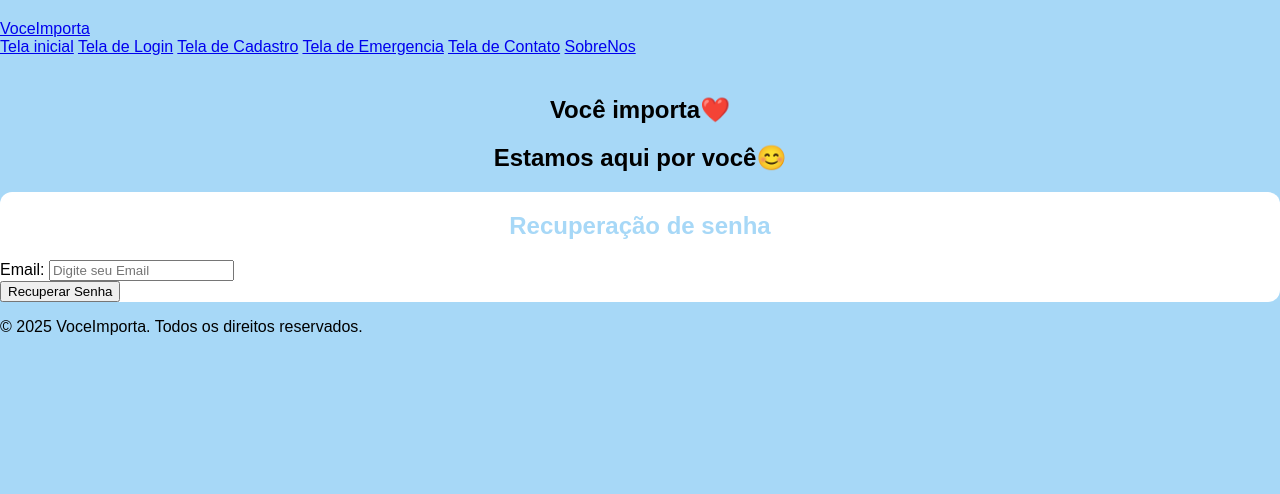
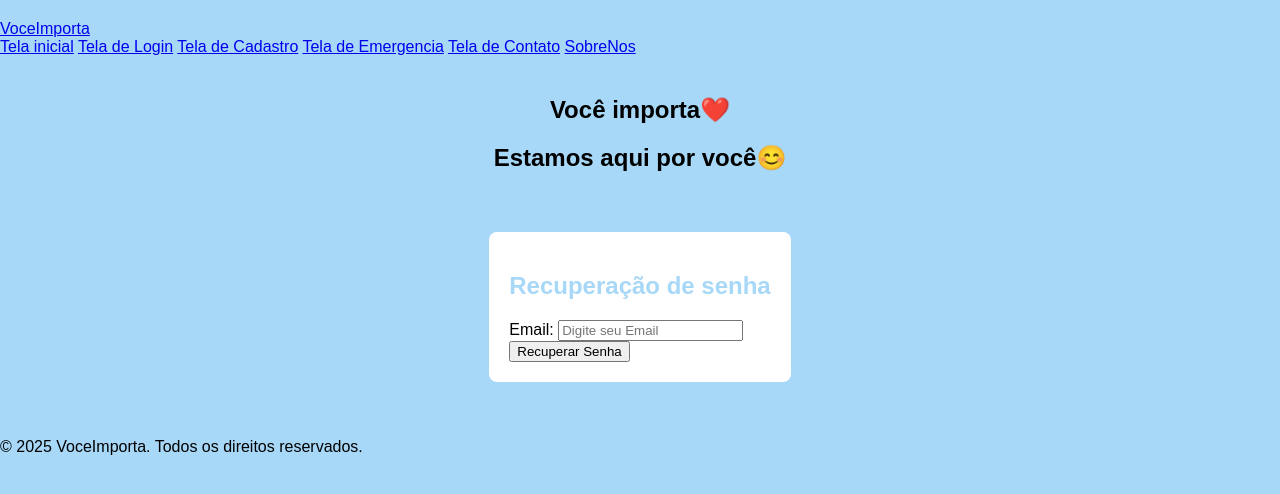
Before and after one commit to FirezinDW/Projeto---Voce-importa, a website: page pages/RecuperarSenha.html in a window 1280 px wide. Drawn offline with Linux system fonts and the light colour scheme.

Commit message:
Third Commit

```diff
--- a/css/style.css
+++ b/css/style.css
@@ -67,6 +67,11 @@ body {
 .RecuperarSenha {
    background-color: #ffff;
    border-radius: 12px;
+   max-width: 300px;
+   margin: 40px auto;
+   padding: 20px;
+   border-radius: 8px;
+
 }
 
 .RecuperarSenha h2 {
```
